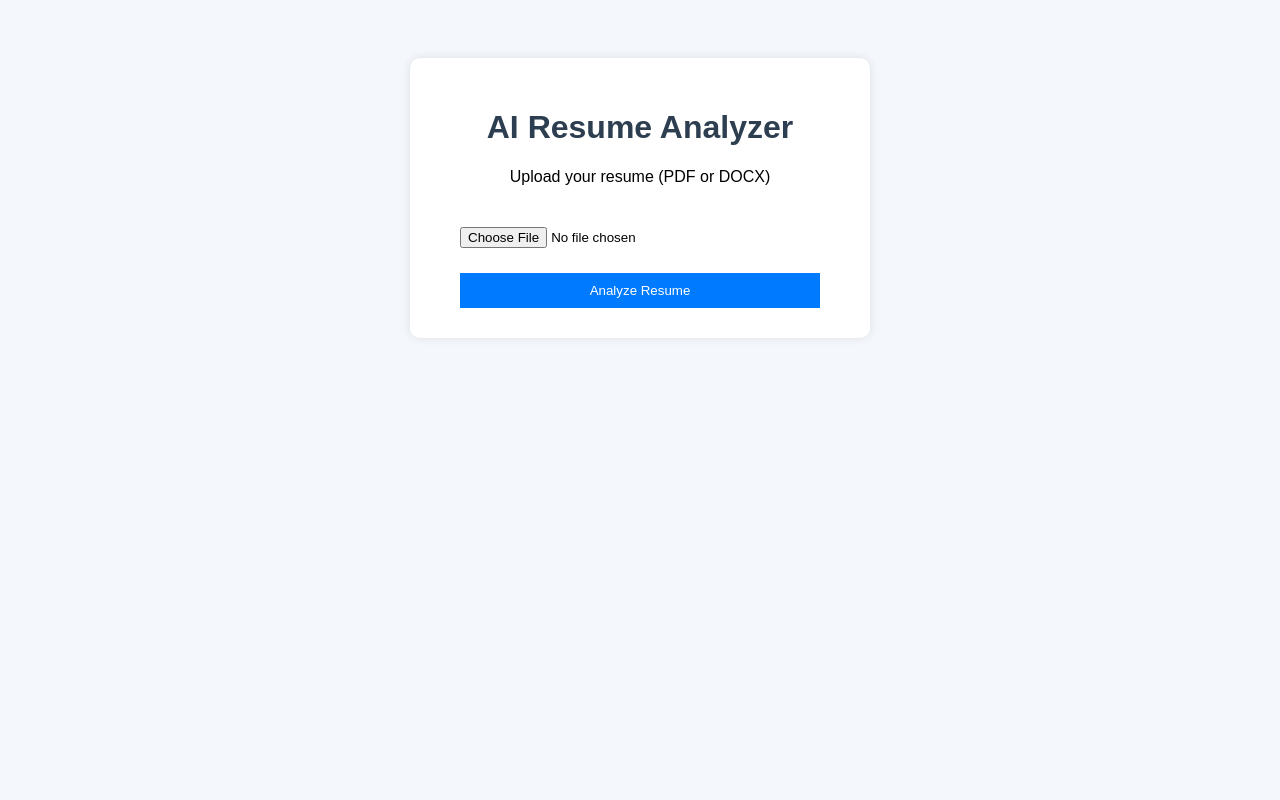
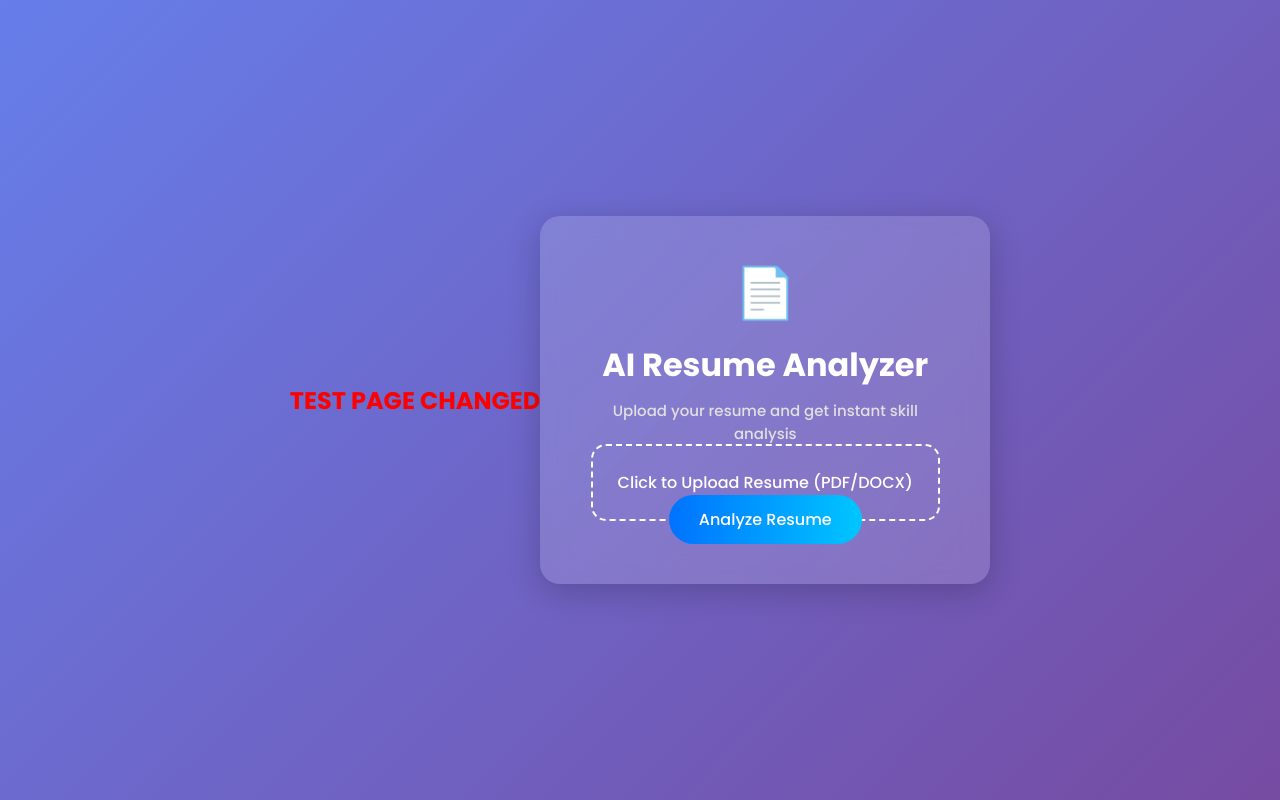
Before and after one commit to praveen23bcon2198-tech/ai-resume-analyzer, a Flask app: page / in a window 1280 px wide. Run offline with Flask 3, Linux system fonts and the light colour scheme.

Commit message:
Revamp index.html for better styling and layout
Updated styles and layout for improved UI.

```diff
--- a/templates/index.html
+++ b/templates/index.html
@@ -4,55 +4,98 @@
     <meta charset="UTF-8">
     <meta name="viewport" content="width=device-width, initial-scale=1.0">
     <title>AI Resume Analyzer</title>
+    <link href="https://fonts.googleapis.com/css2?family=Poppins:wght@300;500;700&display=swap" rel="stylesheet">
     <style>
-        body {
-            font-family: Arial, sans-serif;
-            background: #f4f7fb;
-            text-align: center;
-            padding: 50px;
+        *{
+            margin:0;
+            padding:0;
+            box-sizing:border-box;
+            font-family:'Poppins',sans-serif;
         }
 
-        .container {
-            background: white;
-            padding: 30px;
-            width: 400px;
-            margin: auto;
-            border-radius: 10px;
-            box-shadow: 0 0 10px rgba(0,0,0,0.1);
+        body{
+            min-height:100vh;
+            display:flex;
+            justify-content:center;
+            align-items:center;
+            background: linear-gradient(135deg, #667eea, #764ba2);
         }
 
-        h1 {
-            color: #2c3e50;
+        .container{
+            background: rgba(255,255,255,0.15);
+            backdrop-filter: blur(12px);
+            padding: 40px;
+            width: 450px;
+            border-radius: 20px;
+            text-align: center;
+            box-shadow: 0 8px 32px rgba(0,0,0,0.2);
+            color: white;
         }
 
-        input, button {
-            margin-top: 15px;
-            padding: 10px;
-            width: 90%;
+        .container h1{
+            font-size: 32px;
+            margin-bottom: 10px;
         }
 
-        button {
-            background: #007bff;
-            color: white;
-            border: none;
-            cursor: pointer;
+        .container p{
+            margin-bottom: 25px;
+            font-size: 15px;
+            color: #e0e0e0;
         }
 
-        button:hover {
-            background: #0056b3;
+        .upload-box{
+            border: 2px dashed white;
+            padding: 25px;
+            border-radius: 15px;
+            margin-bottom: 20px;
+            cursor: pointer;
+            transition: 0.3s;
+        }
+
+        .upload-box:hover{
+            background: rgba(255,255,255,0.1);
+        }
+
+        input[type="file"]{
+            display: none;
+        }
+
+        .btn{
+            background: #00c6ff;
+            background: linear-gradient(to right, #0072ff, #00c6ff);
+            border: none;
+            padding: 12px 30px;
+            color: white;
+            font-size: 16px;
+            border-radius: 30px;
+            cursor: pointer;
+            transition: 0.3s;
+        }
+
+        .btn:hover{
+            transform: scale(1.05);
+        }
+
+        .icon{
+            font-size: 50px;
+            margin-bottom: 10px;
         }
     </style>
 </head>
 <body>
+    <h2 style="color:red;">TEST PAGE CHANGED</h2>
 
     <div class="container">
+        <div class="icon">📄</div>
         <h1>AI Resume Analyzer</h1>
-        <p>Upload your resume (PDF or DOCX)</p>
+        <p>Upload your resume and get instant skill analysis</p>
 
         <form action="/analyze" method="post" enctype="multipart/form-data">
-            <input type="file" name="resume" required>
-            <br>
-            <button type="submit">Analyze Resume</button>
+            <label for="resume" class="upload-box">
+                Click to Upload Resume (PDF/DOCX)
+            </label>
+            <input type="file" id="resume" name="resume" required>
+            <button type="submit" class="btn">Analyze Resume</button>
         </form>
     </div>
 
```
